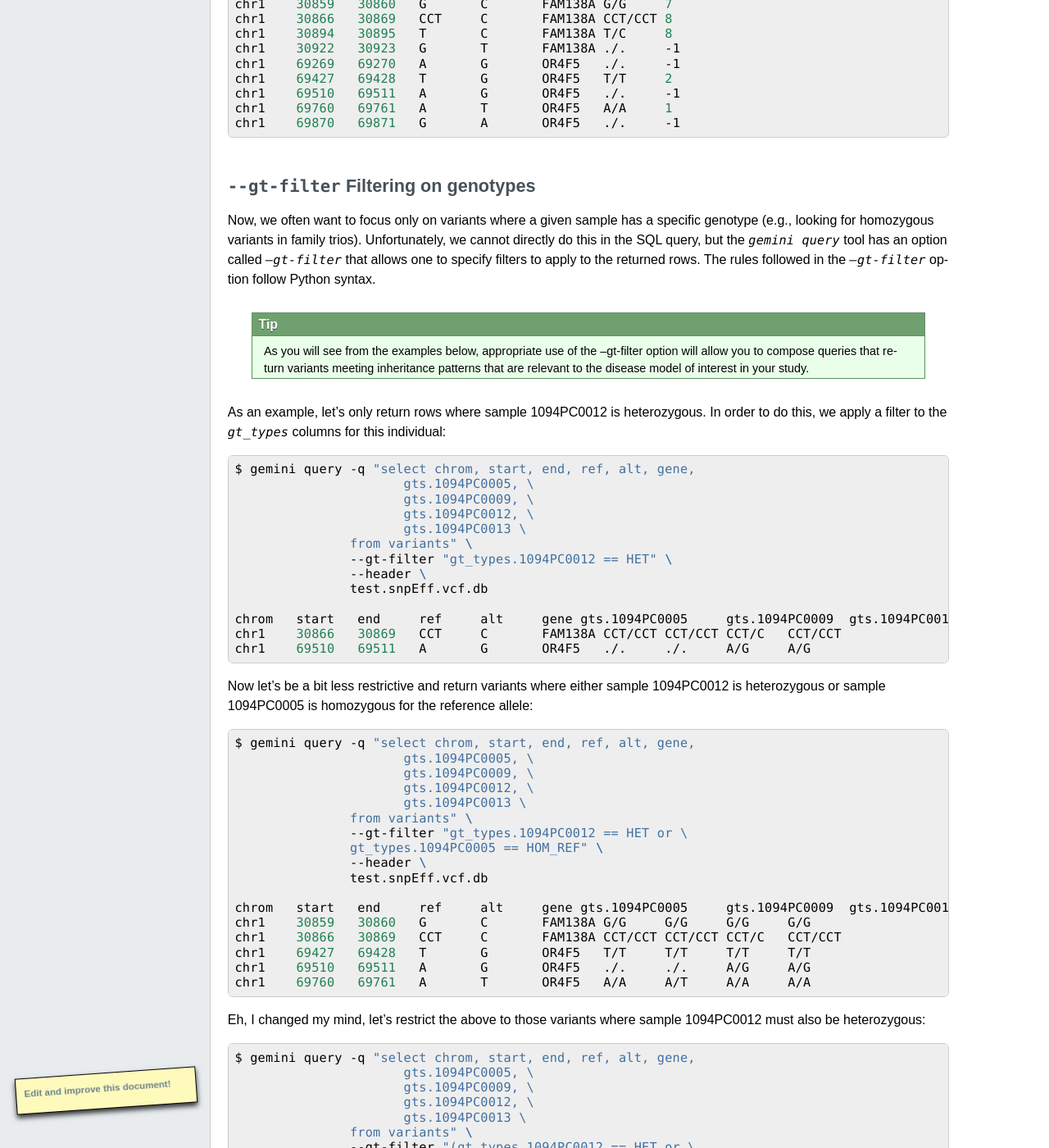
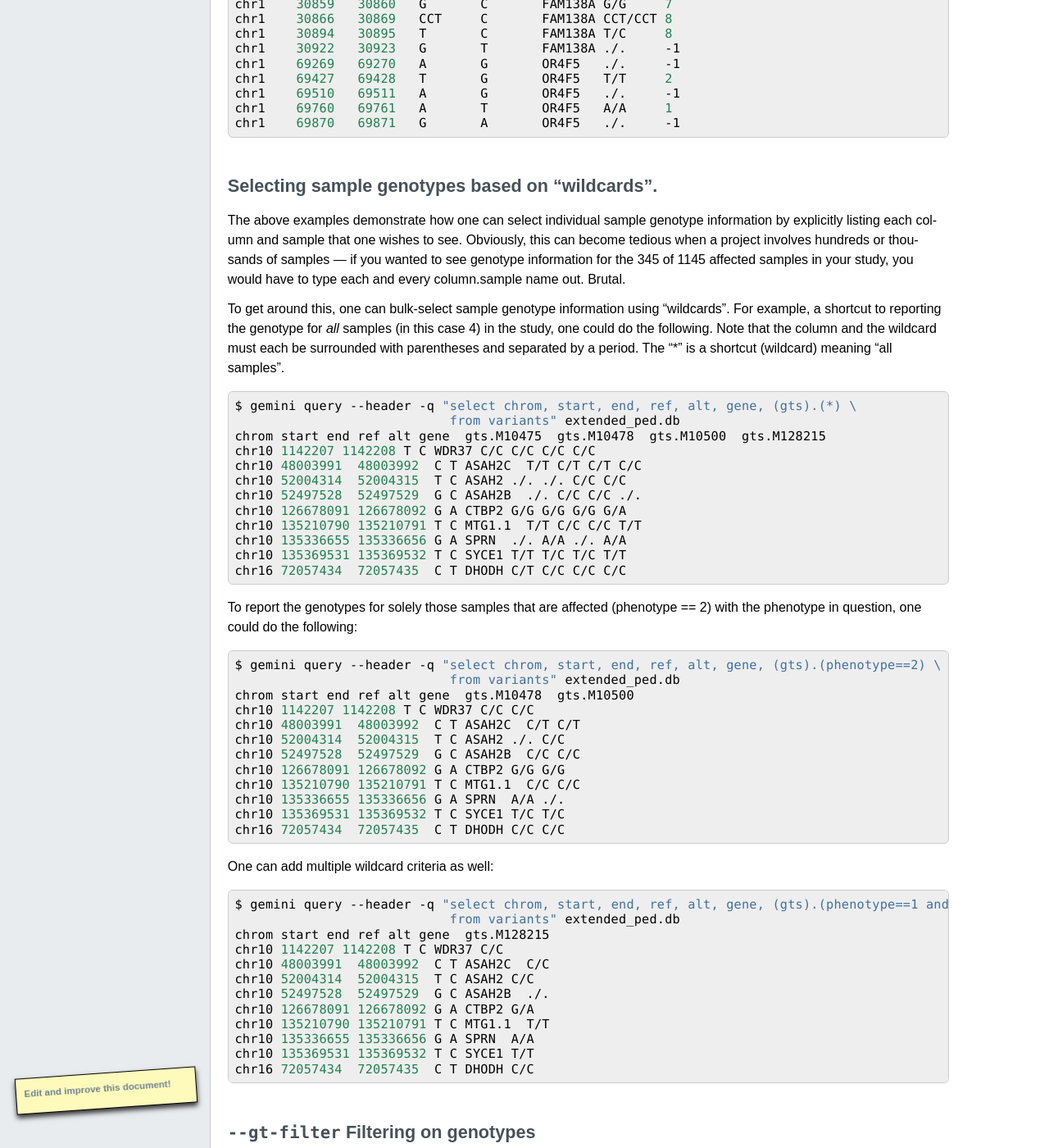
Before and after one commit to arq5x/gemini, a Sphinx documentation site: the page built from docs/content/querying.rst, in a window 1280 px wide and 1400 px high, scrolled down 2209 px. Shown: the whole window at 82% size. Built offline with Sphinx 7.4.7, drawn with Linux system fonts in a browser that asks for light colours; formulas are drawn with MathJax 3; pages that are not in the unit, such as notebooks, are missing from menus; comment, search, counter and statistics services are not loaded; the version number is read from the project's files by our own code; some of the changed text lies outside the part shown.

Commit message:
[ENH] genotype wildcards in SELECT

```diff
--- a/docs/content/querying.rst
+++ b/docs/content/querying.rst
@@ -143,6 +143,66 @@ sample so that we can assess the confidence in the genotype:
 	chr1	69760	69761	A	T	OR4F5	A/A	1
 	chr1	69870	69871	G	A	OR4F5	./.	-1
 
+===========================================================
+Selecting sample genotypes based on "wildcards".
+===========================================================
+The above examples demonstrate how one can select individual sample genotype
+information by explicitly listing each column and sample that one wishes to see.
+Obviously, this can become tedious when a project involves hundreds or thousands of samples
+--- if you wanted to see genotype information for the 345 of 1145 affected samples in your study,
+you would have to type each and every column.sample name out. Brutal.
+
+To get around this, one can bulk-select sample genotype information using "wildcards". For example,
+a shortcut to reporting the genotype for *all* samples (in this case 4) in the study, one could do the following. Note that the column and the wildcard must each be surrounded with parentheses and separated by a period. The "*" is a shortcut (wildcard) meaning "all samples".
+
+.. code-block:: bash
+
+  $ gemini query --header -q "select chrom, start, end, ref, alt, gene, (gts).(*) \
+                              from variants" extended_ped.db
+  chrom start end ref alt gene  gts.M10475  gts.M10478  gts.M10500  gts.M128215
+  chr10 1142207 1142208 T C WDR37 C/C C/C C/C C/C
+  chr10 48003991  48003992  C T ASAH2C  T/T C/T C/T C/C
+  chr10 52004314  52004315  T C ASAH2 ./. ./. C/C C/C
+  chr10 52497528  52497529  G C ASAH2B  ./. C/C C/C ./.
+  chr10 126678091 126678092 G A CTBP2 G/G G/G G/G G/A
+  chr10 135210790 135210791 T C MTG1.1  T/T C/C C/C T/T
+  chr10 135336655 135336656 G A SPRN  ./. A/A ./. A/A
+  chr10 135369531 135369532 T C SYCE1 T/T T/C T/C T/T
+  chr16 72057434  72057435  C T DHODH C/T C/C C/C C/C
+
+To report the genotypes for solely those samples that are affected (phenotype == 2) with the phenotype in question, one could do the following:
+
+.. code-block:: bash
+
+  $ gemini query --header -q "select chrom, start, end, ref, alt, gene, (gts).(phenotype==2) \
+                              from variants" extended_ped.db
+  chrom start end ref alt gene  gts.M10478  gts.M10500
+  chr10 1142207 1142208 T C WDR37 C/C C/C
+  chr10 48003991  48003992  C T ASAH2C  C/T C/T
+  chr10 52004314  52004315  T C ASAH2 ./. C/C
+  chr10 52497528  52497529  G C ASAH2B  C/C C/C
+  chr10 126678091 126678092 G A CTBP2 G/G G/G
+  chr10 135210790 135210791 T C MTG1.1  C/C C/C
+  chr10 135336655 135336656 G A SPRN  A/A ./.
+  chr10 135369531 135369532 T C SYCE1 T/C T/C
+  chr16 72057434  72057435  C T DHODH C/C C/C
+
+One can add multiple wildcard criteria as well:
+
+.. code-block:: bash
+
+  $ gemini query --header -q "select chrom, start, end, ref, alt, gene, (gts).(phenotype==1 and hair_color=='blue') \
+                              from variants" extended_ped.db
+  chrom start end ref alt gene  gts.M128215
+  chr10 1142207 1142208 T C WDR37 C/C
+  chr10 48003991  48003992  C T ASAH2C  C/C
+  chr10 52004314  52004315  T C ASAH2 C/C
+  chr10 52497528  52497529  G C ASAH2B  ./.
+  chr10 126678091 126678092 G A CTBP2 G/A
+  chr10 135210790 135210791 T C MTG1.1  T/T
+  chr10 135336655 135336656 G A SPRN  A/A
+  chr10 135369531 135369532 T C SYCE1 T/T
+  chr16 72057434  72057435  C T DHODH C/C
 
 ===========================================================
 ``--gt-filter`` Filtering on genotypes
```
Also changed, not shown: 4 other files.
